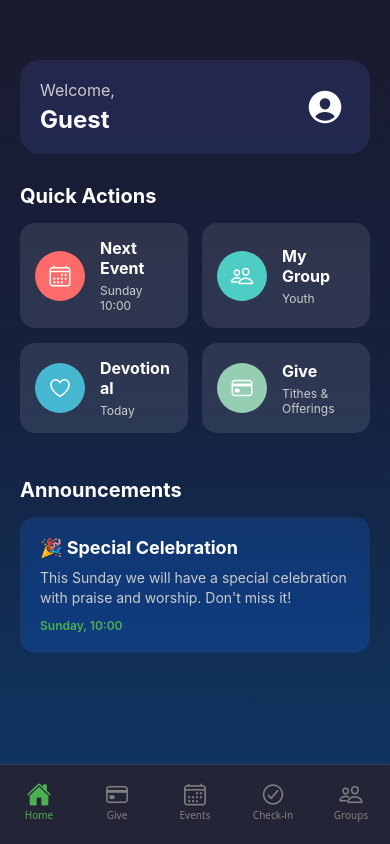
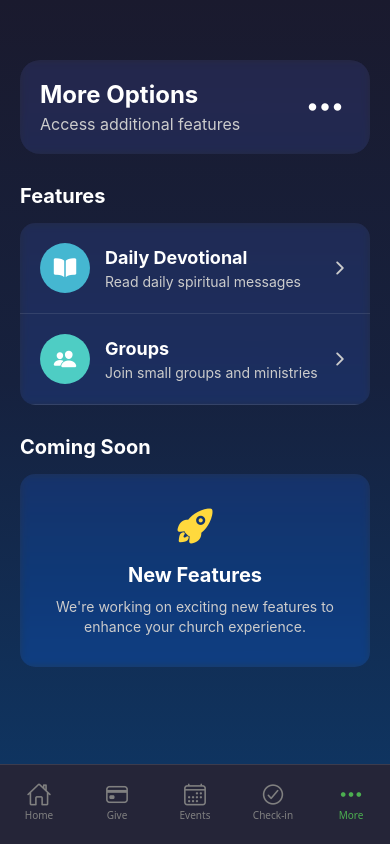
Before and after one commit to TalesD/sfa-church, a React Native app: screen /More in a window 390 px wide. Built offline with nearby package versions, Linux system fonts and the light colour scheme.

Commit message:
colocando more no final

```diff
--- a/App.tsx
+++ b/App.tsx
@@ -13,6 +13,7 @@ import GiveScreen from './src/features/give/GiveScreen';
 import EventsScreen from './src/features/events/EventsScreen';
 import GroupsScreen from './src/features/groups/GroupsScreen';
 import CheckInScreen from './src/features/checkin/CheckInScreen';
+import MoreScreen from './src/features/more/MoreScreen';
 import WorshipScreen from './src/features/worship/WorshipScreen';
 import KidsScreen from './src/features/kids/KidsScreen';
 import DevotionalScreen from './src/features/devotional/DevotionalScreen';
@@ -45,9 +46,9 @@ function TabNavigator() {
             case 'Check-in':
               iconName = focused ? 'checkmark-circle' : 'checkmark-circle-outline';
               break;
-            case 'Groups':
-              iconName = focused ? 'people' : 'people-outline';
-              break;
+                     case 'More':
+           iconName = focused ? 'ellipsis-horizontal' : 'ellipsis-horizontal';
+           break;
             default:
               iconName = 'help-outline';
           }
@@ -95,8 +96,8 @@ function TabNavigator() {
          options={{ headerShown: false }}
        />
        <Tab.Screen
-         name="Groups"
-         component={GroupsScreen}
+         name="More"
+         component={MoreScreen}
          options={{ headerShown: false }}
        />
     </Tab.Navigator>
--- a/src/components/CustomTabBar.tsx
+++ b/src/components/CustomTabBar.tsx
@@ -12,8 +12,8 @@ import { useNavigation, useRoute } from '@react-navigation/native';
 import { useAuth } from '../store/AuthContext';
 import { COLORS, SHADOWS, LAYOUT, SIZES } from '../constants/theme';
 
-// Import icons from react-native-vector-icons
-import Icon from 'react-native-vector-icons/MaterialCommunityIcons';
+// Import icons from @expo/vector-icons
+import { MaterialCommunityIcons as Icon } from '@expo/vector-icons';
 
 const { width } = Dimensions.get('window');
 
--- a/src/features/home/HomeScreen.tsx
+++ b/src/features/home/HomeScreen.tsx
@@ -16,14 +16,13 @@ import { useAuth, Ministry } from '../../contexts/AuthContext';
 export default function HomeScreen() {
   const navigation = useNavigation();
   const { user, hasMinistryAccess, hasRoleAccess } = useAuth();
-  const [showMoreMenu, setShowMoreMenu] = useState(false);
+
 
   const handleQuickAction = (action: string) => {
     Alert.alert('Ação Rápida', `${action} executada com sucesso!`);
   };
 
   const navigateToScreen = (screenName: string) => {
-    setShowMoreMenu(false);
     // @ts-ignore
     navigation.navigate(screenName);
   };
@@ -52,27 +51,7 @@ export default function HomeScreen() {
     </TouchableOpacity>
   );
 
-  const MoreMenuItem = ({
-    icon,
-    title,
-    onPress,
-    visible = true
-  }: {
-    icon: keyof typeof Ionicons.glyphMap;
-    title: string;
-    onPress: () => void;
-    visible?: boolean;
-  }) => {
-    if (!visible) return null;
 
-    return (
-      <TouchableOpacity style={styles.moreMenuItem} onPress={onPress}>
-        <Ionicons name={icon} size={20} color="#ffffff" />
-        <Text style={styles.moreMenuItemText}>{title}</Text>
-        <Ionicons name="chevron-forward" size={16} color="#ffffff" />
-      </TouchableOpacity>
-    );
-  };
 
   return (
     <LinearGradient
@@ -225,37 +204,7 @@ const styles = StyleSheet.create({
     fontSize: 12,
     color: '#cccccc',
   },
-  moreButton: {
-    flexDirection: 'row',
-    justifyContent: 'space-between',
-    alignItems: 'center',
-    backgroundColor: 'rgba(255, 255, 255, 0.1)',
-    padding: 15,
-    borderRadius: 15,
-  },
-  moreButtonText: {
-    fontSize: 16,
-    fontWeight: '600',
-    color: '#ffffff',
-  },
-  moreMenu: {
-    marginTop: 10,
-    borderRadius: 15,
-    overflow: 'hidden',
-  },
-  moreMenuItem: {
-    flexDirection: 'row',
-    alignItems: 'center',
-    padding: 15,
-    borderBottomWidth: 1,
-    borderBottomColor: 'rgba(255, 255, 255, 0.1)',
-  },
-  moreMenuItemText: {
-    flex: 1,
-    fontSize: 16,
-    color: '#ffffff',
-    marginLeft: 15,
-  },
+
   announcementCard: {
     padding: 20,
     borderRadius: 15,
--- /dev/null
+++ b/src/features/more/MoreScreen.tsx
@@ -0,0 +1,227 @@
+import React from 'react';
+import {
+  View,
+  Text,
+  StyleSheet,
+  ScrollView,
+  TouchableOpacity,
+} from 'react-native';
+import { LinearGradient } from 'expo-linear-gradient';
+import { BlurView } from 'expo-blur';
+import { Ionicons } from '@expo/vector-icons';
+import { useNavigation } from '@react-navigation/native';
+import { useAuth, Ministry } from '../../contexts/AuthContext';
+
+export default function MoreScreen() {
+  const navigation = useNavigation();
+  const { user, hasMinistryAccess, hasRoleAccess } = useAuth();
+
+  const navigateToScreen = (screenName: string) => {
+    // @ts-ignore
+    navigation.navigate(screenName);
+  };
+
+  const MenuItem = ({
+    icon,
+    title,
+    subtitle,
+    onPress,
+    visible = true,
+    color = '#4CAF50'
+  }: {
+    icon: keyof typeof Ionicons.glyphMap;
+    title: string;
+    subtitle?: string;
+    onPress: () => void;
+    visible?: boolean;
+    color?: string;
+  }) => {
+    if (!visible) return null;
+
+    return (
+      <TouchableOpacity style={styles.menuItem} onPress={onPress}>
+        <View style={[styles.iconContainer, { backgroundColor: color }]}>
+          <Ionicons name={icon} size={24} color="#ffffff" />
+        </View>
+        <View style={styles.menuItemText}>
+          <Text style={styles.menuItemTitle}>{title}</Text>
+          {subtitle && (
+            <Text style={styles.menuItemSubtitle}>{subtitle}</Text>
+          )}
+        </View>
+        <Ionicons name="chevron-forward" size={20} color="#cccccc" />
+      </TouchableOpacity>
+    );
+  };
+
+  return (
+    <LinearGradient
+      colors={['#1a1a2e', '#16213e', '#0f3460']}
+      style={styles.container}
+    >
+      <ScrollView contentContainerStyle={styles.scrollContainer}>
+        {/* Header */}
+        <BlurView intensity={20} style={styles.header}>
+          <View style={styles.headerContent}>
+            <View>
+              <Text style={styles.welcomeText}>More Options</Text>
+              <Text style={styles.subtitleText}>Access additional features</Text>
+            </View>
+            <View style={styles.headerIcon}>
+              <Ionicons name="ellipsis-horizontal" size={40} color="#ffffff" />
+            </View>
+          </View>
+        </BlurView>
+
+        {/* Menu Items */}
+        <View style={styles.section}>
+          <Text style={styles.sectionTitle}>Features</Text>
+
+          <BlurView intensity={20} style={styles.menuContainer}>
+            <MenuItem
+              icon="book"
+              title="Daily Devotional"
+              subtitle="Read daily spiritual messages"
+              onPress={() => navigateToScreen('Devotional')}
+              visible={true}
+              color="#45B7D1"
+            />
+
+            <MenuItem
+              icon="people"
+              title="Groups"
+              subtitle="Join small groups and ministries"
+              onPress={() => navigateToScreen('Groups')}
+              visible={true}
+              color="#4ECDC4"
+            />
+
+            <MenuItem
+              icon="musical-notes"
+              title="Worship Schedule"
+              subtitle="View songs and rehearsal materials"
+              onPress={() => navigateToScreen('Worship')}
+              visible={hasMinistryAccess(Ministry.WORSHIP)}
+              color="#FF6B6B"
+            />
+
+            <MenuItem
+              icon="school"
+              title="Kids Ministry"
+              subtitle="Teaching schedules and materials"
+              onPress={() => navigateToScreen('Kids')}
+              visible={hasMinistryAccess(Ministry.KIDS)}
+              color="#96CEB4"
+            />
+          </BlurView>
+        </View>
+
+        {/* Coming Soon */}
+        <View style={styles.section}>
+          <Text style={styles.sectionTitle}>Coming Soon</Text>
+          <BlurView intensity={20} style={styles.comingSoonCard}>
+            <Ionicons name="rocket" size={40} color="#FFD93D" />
+            <Text style={styles.comingSoonTitle}>New Features</Text>
+            <Text style={styles.comingSoonText}>
+              We're working on exciting new features to enhance your church experience.
+            </Text>
+          </BlurView>
+        </View>
+      </ScrollView>
+    </LinearGradient>
+  );
+}
+
+const styles = StyleSheet.create({
+  container: {
+    flex: 1,
+  },
+  scrollContainer: {
+    padding: 20,
+    paddingTop: 60,
+    paddingBottom: 100,
+  },
+  header: {
+    borderRadius: 20,
+    marginBottom: 30,
+    overflow: 'hidden',
+  },
+  headerContent: {
+    flexDirection: 'row',
+    justifyContent: 'space-between',
+    alignItems: 'center',
+    padding: 20,
+  },
+  welcomeText: {
+    fontSize: 24,
+    fontWeight: 'bold',
+    color: '#ffffff',
+    marginBottom: 5,
+  },
+  subtitleText: {
+    fontSize: 16,
+    color: '#cccccc',
+  },
+  headerIcon: {
+    padding: 5,
+  },
+  section: {
+    marginBottom: 30,
+  },
+  sectionTitle: {
+    fontSize: 20,
+    fontWeight: 'bold',
+    color: '#ffffff',
+    marginBottom: 15,
+  },
+  menuContainer: {
+    borderRadius: 15,
+    overflow: 'hidden',
+  },
+  menuItem: {
+    flexDirection: 'row',
+    alignItems: 'center',
+    padding: 20,
+    borderBottomWidth: 1,
+    borderBottomColor: 'rgba(255, 255, 255, 0.1)',
+  },
+  iconContainer: {
+    width: 50,
+    height: 50,
+    borderRadius: 25,
+    justifyContent: 'center',
+    alignItems: 'center',
+    marginRight: 15,
+  },
+  menuItemText: {
+    flex: 1,
+  },
+  menuItemTitle: {
+    fontSize: 18,
+    fontWeight: 'bold',
+    color: '#ffffff',
+    marginBottom: 5,
+  },
+  menuItemSubtitle: {
+    fontSize: 14,
+    color: '#cccccc',
+  },
+  comingSoonCard: {
+    padding: 30,
+    borderRadius: 15,
+    alignItems: 'center',
+  },
+  comingSoonTitle: {
+    fontSize: 20,
+    fontWeight: 'bold',
+    color: '#ffffff',
+    marginTop: 15,
+    marginBottom: 10,
+  },
+  comingSoonText: {
+    fontSize: 14,
+    color: '#cccccc',
+    textAlign: 'center',
+    lineHeight: 20,
+  },
+});
```
